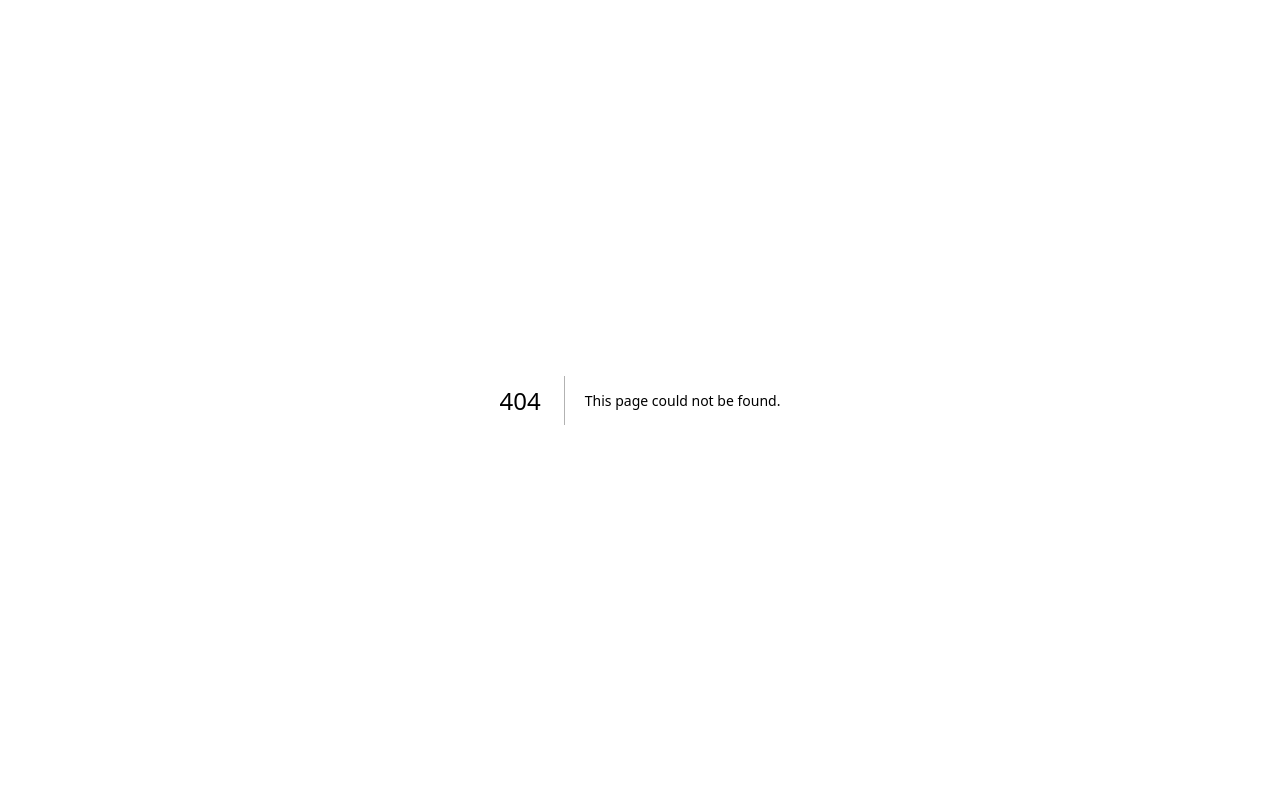
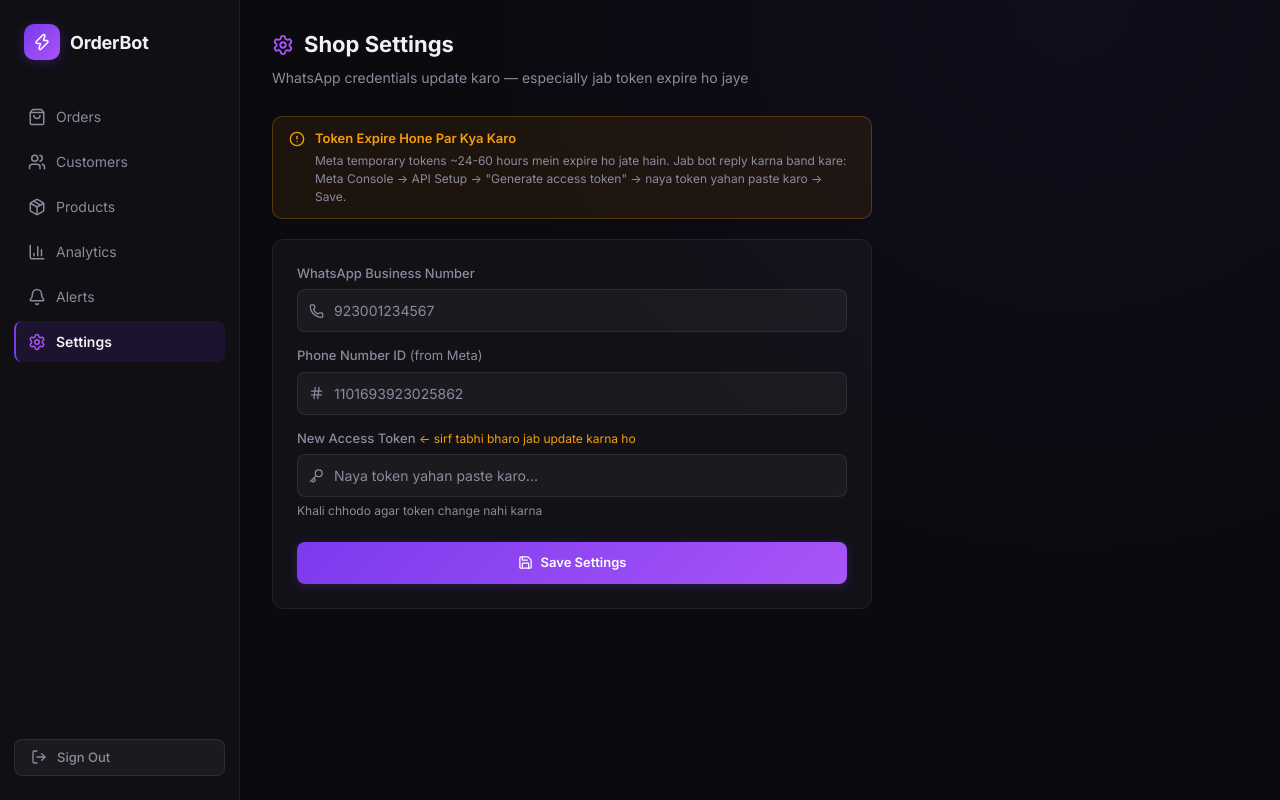
Before and after one commit to fahadali9355-ux/Ordernest, a Next.js app in the folder dashboard/: page /dashboard/settings in a window 1280 px wide. Before the commit this address had no page. Built offline with nearby package versions, Linux system fonts and the light colour scheme; no server answers; sample sign-in values are in the browser's storage.

Commit message:
feat: settings page to update WA token from dashboard + /auth/me + /auth/profile endpoints

```diff
--- /dev/null
+++ b/dashboard/src/app/dashboard/settings/page.js
@@ -0,0 +1,159 @@
+"use client";
+import { useState, useEffect } from "react";
+import api from "@/lib/api";
+import { Settings, Phone, Key, Hash, Save, CheckCircle, AlertCircle, RefreshCw } from "lucide-react";
+
+export default function SettingsPage() {
+  const [form, setForm] = useState({ wa_phone: "", wa_phone_id: "", wa_token: "" });
+  const [info, setInfo]   = useState(null); // shop info
+  const [saving, setSaving] = useState(false);
+  const [status, setStatus] = useState(null); // {type: 'success'|'error', msg}
+  const [loading, setLoading] = useState(true);
+
+  useEffect(() => {
+    api.get("/auth/me")
+      .then(r => {
+        const d = r.data;
+        setInfo(d);
+        setForm({
+          wa_phone:    d.wa_phone    || "",
+          wa_phone_id: d.wa_phone_id || "",
+          wa_token:    "",  // never prefill token for security
+        });
+      })
+      .catch(() => {})
+      .finally(() => setLoading(false));
+  }, []);
+
+  const update = (key) => (e) => setForm({ ...form, [key]: e.target.value });
+
+  const handleSave = async (e) => {
+    e.preventDefault();
+    setStatus(null);
+    setSaving(true);
+    try {
+      await api.patch("/auth/profile", form);
+      setStatus({ type: "success", msg: "Settings save ho gayi! Ab bot naya token use karega." });
+      setForm(f => ({ ...f, wa_token: "" })); // clear token field after save
+    } catch (err) {
+      setStatus({ type: "error", msg: err.response?.data?.error || "Save failed. Try again." });
+    } finally {
+      setSaving(false);
+    }
+  };
+
+  if (loading) return (
+    <div style={{ display: "flex", alignItems: "center", justifyContent: "center", height: "60vh" }}>
+      <RefreshCw size={32} className="spin" style={{ color: "#7c3aed" }} />
+    </div>
+  );
+
+  return (
+    <div style={{ maxWidth: "600px", padding: "0 0 40px" }}>
+      {/* Header */}
+      <div style={{ marginBottom: "28px" }}>
+        <div style={{ display: "flex", alignItems: "center", gap: "10px", marginBottom: "6px" }}>
+          <Settings size={22} style={{ color: "#a855f7" }} />
+          <h1 style={{ fontSize: "1.375rem", fontWeight: "700", margin: 0 }}>Shop Settings</h1>
+        </div>
+        <p style={{ color: "var(--text-secondary)", fontSize: "0.875rem", margin: 0 }}>
+          WhatsApp credentials update karo — especially jab token expire ho jaye
+        </p>
+      </div>
+
+      {/* Shop Info Card */}
+      {info && (
+        <div className="glass-card" style={{ padding: "16px 20px", marginBottom: "20px", borderLeft: "3px solid #7c3aed" }}>
+          <div style={{ fontSize: "0.75rem", color: "var(--text-secondary)", marginBottom: "4px", fontWeight: "600", letterSpacing: "0.05em" }}>YOUR SHOP</div>
+          <div style={{ fontSize: "1rem", fontWeight: "600", color: "var(--text-primary)" }}>{info.name}</div>
+          <div style={{ fontSize: "0.8125rem", color: "var(--text-secondary)" }}>{info.email}</div>
+        </div>
+      )}
+
+      {/* Token Expiry Warning */}
+      <div style={{
+        padding: "12px 16px", borderRadius: "10px", marginBottom: "20px",
+        background: "rgba(245, 158, 11, 0.08)", border: "1px solid rgba(245, 158, 11, 0.25)",
+        display: "flex", gap: "10px", alignItems: "flex-start",
+      }}>
+        <AlertCircle size={16} style={{ color: "#f59e0b", marginTop: "2px", flexShrink: 0 }} />
+        <div>
+          <div style={{ fontSize: "0.8125rem", fontWeight: "600", color: "#f59e0b", marginBottom: "3px" }}>
+            Token Expire Hone Par Kya Karo
+          </div>
+          <div style={{ fontSize: "0.75rem", color: "var(--text-secondary)", lineHeight: "1.5" }}>
+            Meta temporary tokens ~24-60 hours mein expire ho jate hain. Jab bot reply karna band kare:
+            Meta Console → API Setup → "Generate access token" → naya token yahan paste karo → Save.
+          </div>
+        </div>
+      </div>
+
+      {/* Form */}
+      <form onSubmit={handleSave} className="glass-card" style={{ padding: "24px" }}>
+
+        {status && (
+          <div style={{
+            padding: "10px 14px", borderRadius: "8px", marginBottom: "18px",
+            display: "flex", alignItems: "center", gap: "8px",
+            background: status.type === "success" ? "rgba(16,185,129,0.1)" : "rgba(239,68,68,0.1)",
+            border: `1px solid ${status.type === "success" ? "rgba(16,185,129,0.3)" : "rgba(239,68,68,0.3)"}`,
+            color: status.type === "success" ? "#34d399" : "#f87171",
+            fontSize: "0.8125rem",
+          }}>
+            <CheckCircle size={15} />
+            {status.msg}
+          </div>
+        )}
+
+        {/* WA Phone */}
+        <div style={{ marginBottom: "14px" }}>
+          <label style={{ display: "block", fontSize: "0.8125rem", fontWeight: "500", color: "var(--text-secondary)", marginBottom: "6px" }}>
+            WhatsApp Business Number
+          </label>
+          <div style={{ position: "relative" }}>
+            <Phone size={15} style={{ position: "absolute", left: "12px", top: "50%", transform: "translateY(-50%)", color: "var(--text-secondary)" }} />
+            <input className="input" value={form.wa_phone} onChange={update("wa_phone")} placeholder="923001234567" style={{ paddingLeft: "36px" }} />
+          </div>
+        </div>
+
+        {/* Phone ID */}
+        <div style={{ marginBottom: "14px" }}>
+          <label style={{ display: "block", fontSize: "0.8125rem", fontWeight: "500", color: "var(--text-secondary)", marginBottom: "6px" }}>
+            Phone Number ID <span style={{ color: "var(--text-secondary)", fontWeight: "400" }}>(from Meta)</span>
+          </label>
+          <div style={{ position: "relative" }}>
+            <Hash size={15} style={{ position: "absolute", left: "12px", top: "50%", transform: "translateY(-50%)", color: "var(--text-secondary)" }} />
+            <input className="input" value={form.wa_phone_id} onChange={update("wa_phone_id")} placeholder="1101693923025862" style={{ paddingLeft: "36px" }} />
+          </div>
+        </div>
+
+        {/* Access Token */}
+        <div style={{ marginBottom: "22px" }}>
+          <label style={{ display: "block", fontSize: "0.8125rem", fontWeight: "500", color: "var(--text-secondary)", marginBottom: "6px" }}>
+            New Access Token{" "}
+            <span style={{ color: "#f59e0b", fontWeight: "400", fontSize: "0.75rem" }}>← sirf tabhi bharo jab update karna ho</span>
+          </label>
+          <div style={{ position: "relative" }}>
+            <Key size={15} style={{ position: "absolute", left: "12px", top: "50%", transform: "translateY(-50%)", color: "var(--text-secondary)" }} />
+            <input
+              className="input" type="password"
+              value={form.wa_token} onChange={update("wa_token")}
+              placeholder="Naya token yahan paste karo..."
+              style={{ paddingLeft: "36px" }}
+            />
+          </div>
+          <div style={{ fontSize: "0.75rem", color: "var(--text-secondary)", marginTop: "5px" }}>
+            Khali chhodo agar token change nahi karna
+          </div>
+        </div>
+
+        <button type="submit" className="btn btn-primary" disabled={saving}
+          style={{ width: "100%", padding: "11px", fontWeight: "600", opacity: saving ? 0.7 : 1 }}>
+          {saving
+            ? <><RefreshCw size={15} className="spin" /> Saving...</>
+            : <><Save size={15} /> Save Settings</>}
+        </button>
+      </form>
+    </div>
+  );
+}
--- a/dashboard/src/components/Sidebar.js
+++ b/dashboard/src/components/Sidebar.js
@@ -1,14 +1,15 @@
 "use client";
 import Link from "next/link";
 import { usePathname, useRouter } from "next/navigation";
-import { ShoppingBag, Package, BarChart3, Bell, LogOut, Zap, Users } from "lucide-react";
+import { ShoppingBag, Package, BarChart3, Bell, LogOut, Zap, Users, Settings } from "lucide-react";
 
 const navItems = [
-  { href: "/dashboard/orders",    label: "Orders",    icon: ShoppingBag },
-  { href: "/dashboard/customers", label: "Customers", icon: Users },
-  { href: "/dashboard/products",  label: "Products",  icon: Package },
-  { href: "/dashboard/analytics", label: "Analytics", icon: BarChart3 },
-  { href: "/dashboard/notifications", label: "Alerts", icon: Bell },
+  { href: "/dashboard/orders",        label: "Orders",      icon: ShoppingBag },
+  { href: "/dashboard/customers",     label: "Customers",   icon: Users },
+  { href: "/dashboard/products",      label: "Products",    icon: Package },
+  { href: "/dashboard/analytics",     label: "Analytics",   icon: BarChart3 },
+  { href: "/dashboard/notifications", label: "Alerts",      icon: Bell },
+  { href: "/dashboard/settings",      label: "Settings",    icon: Settings },
 ];
 
 export default function Sidebar() {
```
Also changed, not shown: 1 other file (tests, documents, lock files or other folders).
